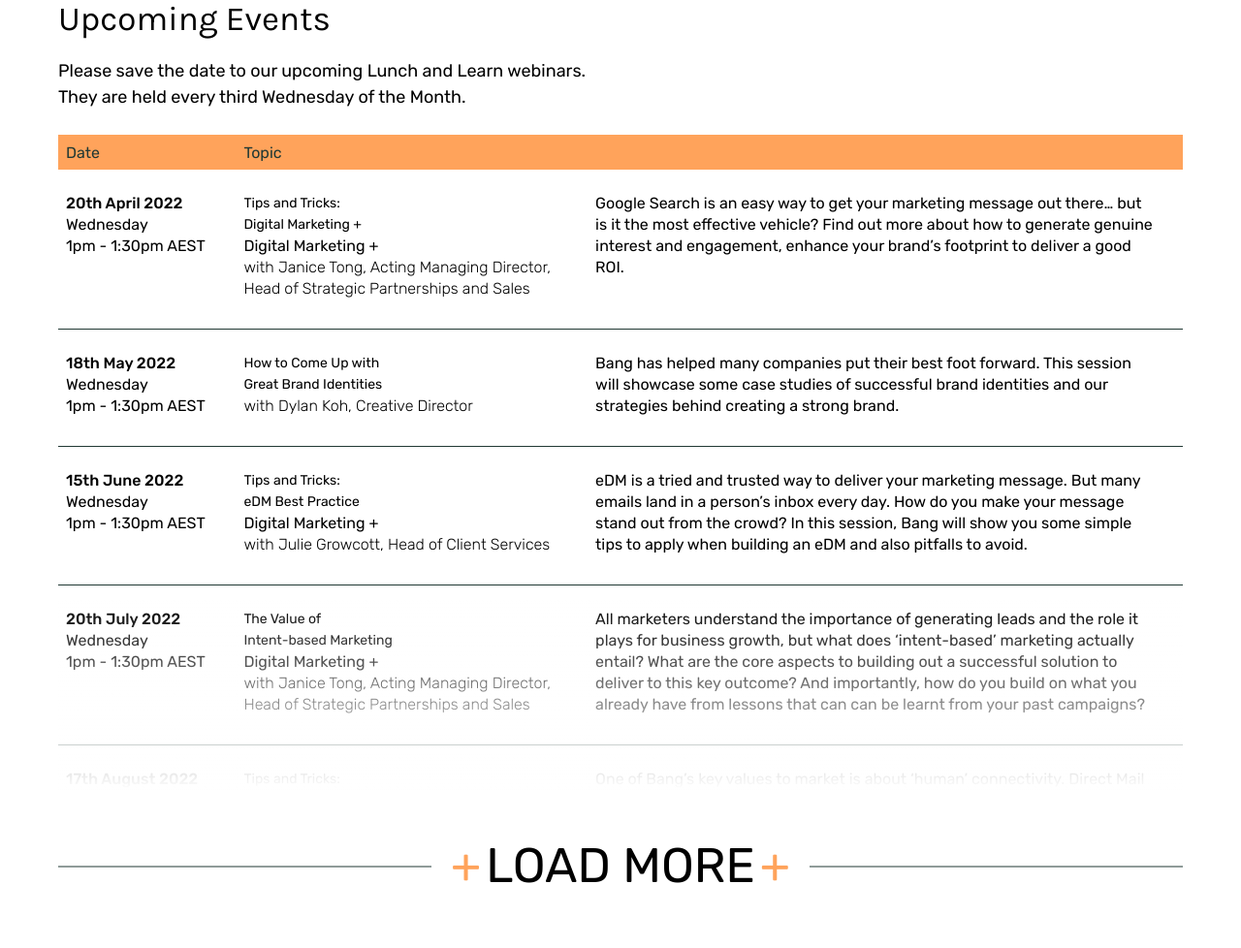
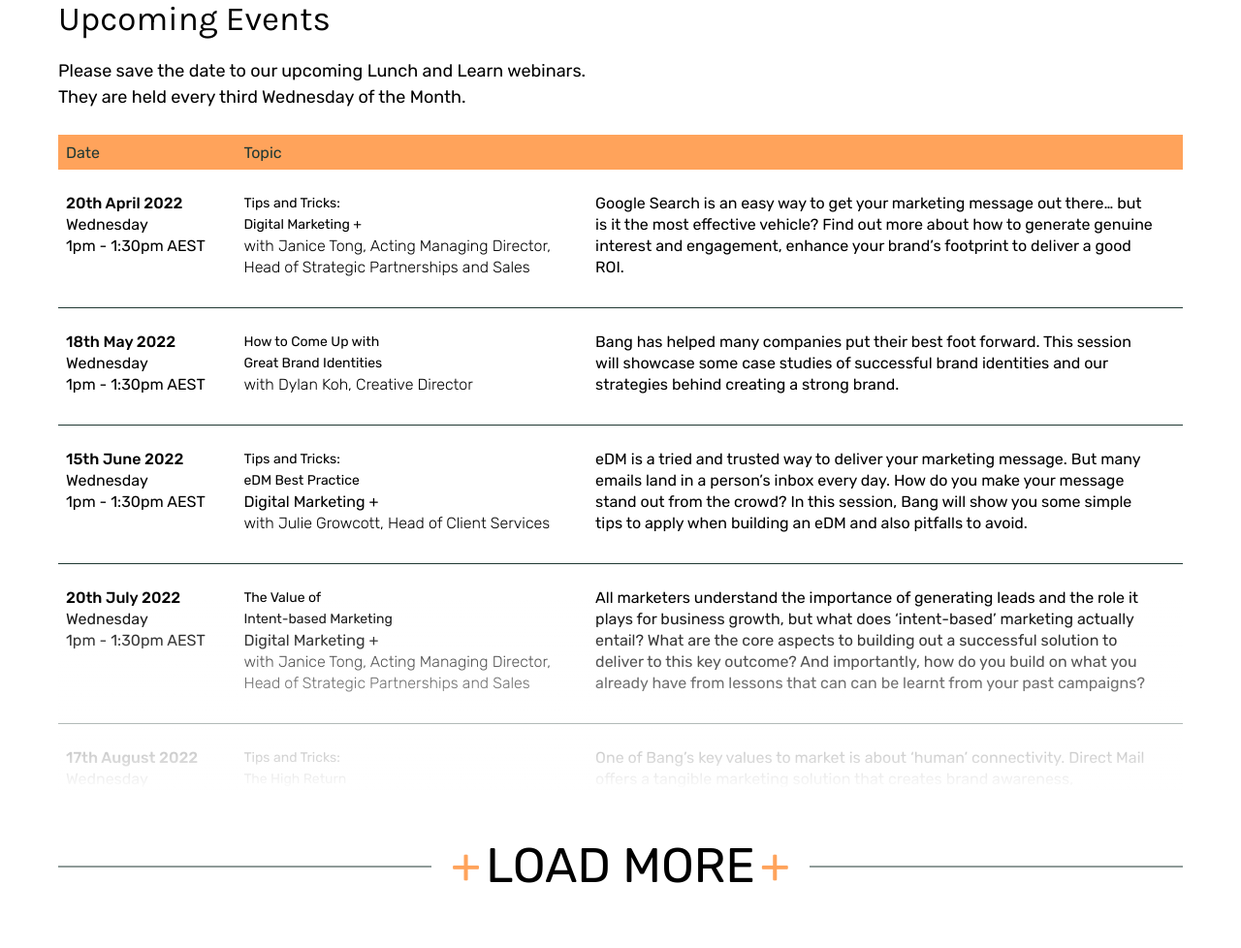
Before and after one commit to BangAU/lunch---learnlp, a PHP site: page / in a window 1280 px wide. Shown: the part 3108-4086 px from the top of the page at 97% size. Run offline with PHP 8.4, Linux system fonts and the light colour scheme.

Commit message:
content edited

```diff
--- a/index.php
+++ b/index.php
@@ -478,7 +478,6 @@
                                     <td>
                                         <p>
                                             <small>Tips and Tricks: <br> Digital Marketing +</small>
-                                            Digital Marketing +
                                             <span class="font-weight-light">with Janice Tong, Acting Managing Director,
                                             Head of Strategic Partnerships and Sales</span>
                                         </p>
```
